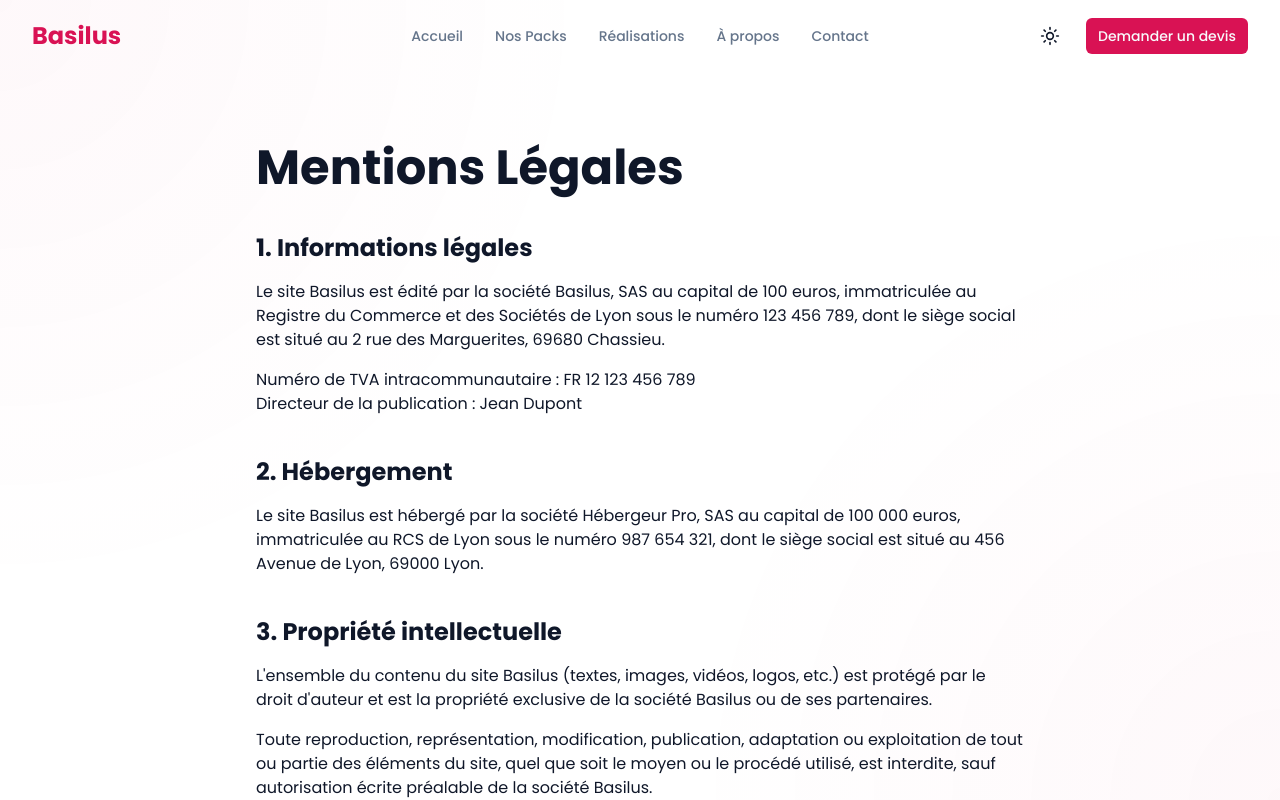
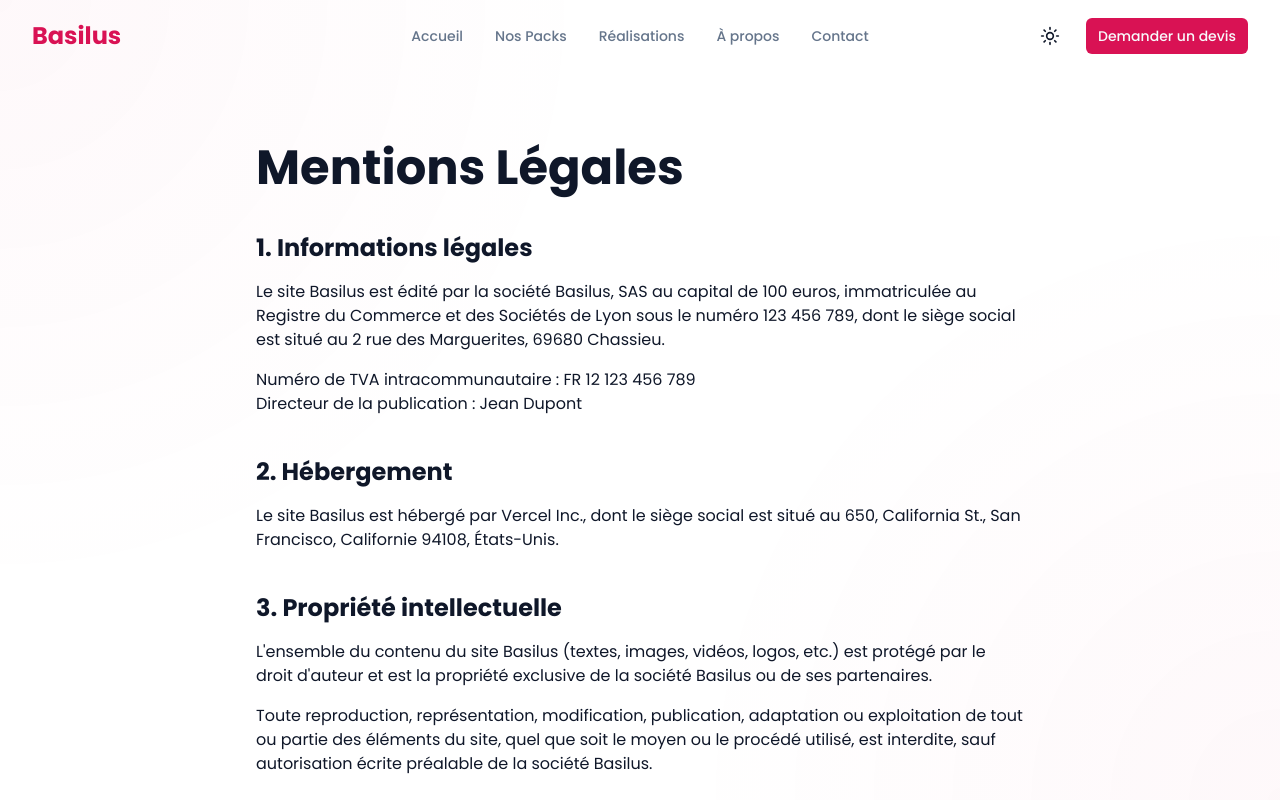
Before and after one commit to xertyde/basilus, a Next.js app: page /mentions-legales in a window 1280 px wide. Shown: the top 800 px of the page. Built offline with nearby package versions, Linux system fonts and the light colour scheme.

Commit message:
adresse Hébergeur

```diff
--- a/app/mentions-legales/page.tsx
+++ b/app/mentions-legales/page.tsx
@@ -28,9 +28,8 @@ export default function MentionsLegalesPage() {
 
             <h2>2. Hébergement</h2>
             <p>
-              Le site Basilus est hébergé par la société Hébergeur Pro, SAS au capital de 100 000 euros,
-              immatriculée au RCS de Lyon sous le numéro 987 654 321,
-              dont le siège social est situé au 456 Avenue de Lyon, 69000 Lyon.
+              Le site Basilus est hébergé par Vercel Inc.,
+              dont le siège social est situé au 650, California St., San Francisco, Californie 94108, États-Unis.
             </p>
 
             <h2>3. Propriété intellectuelle</h2>
```
